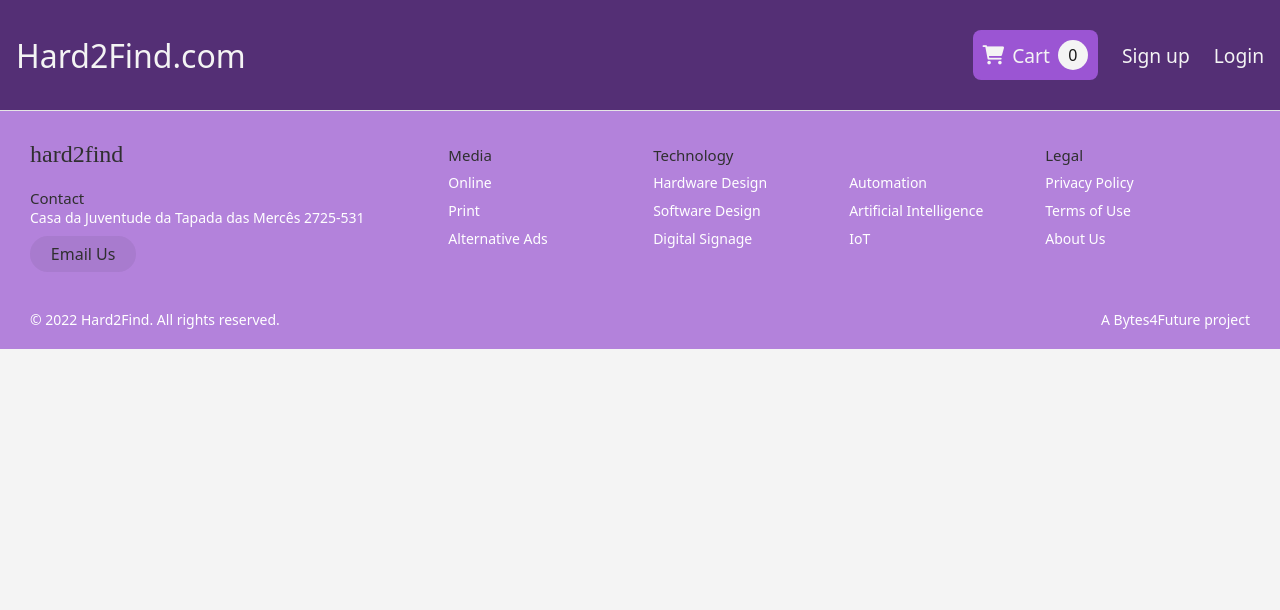
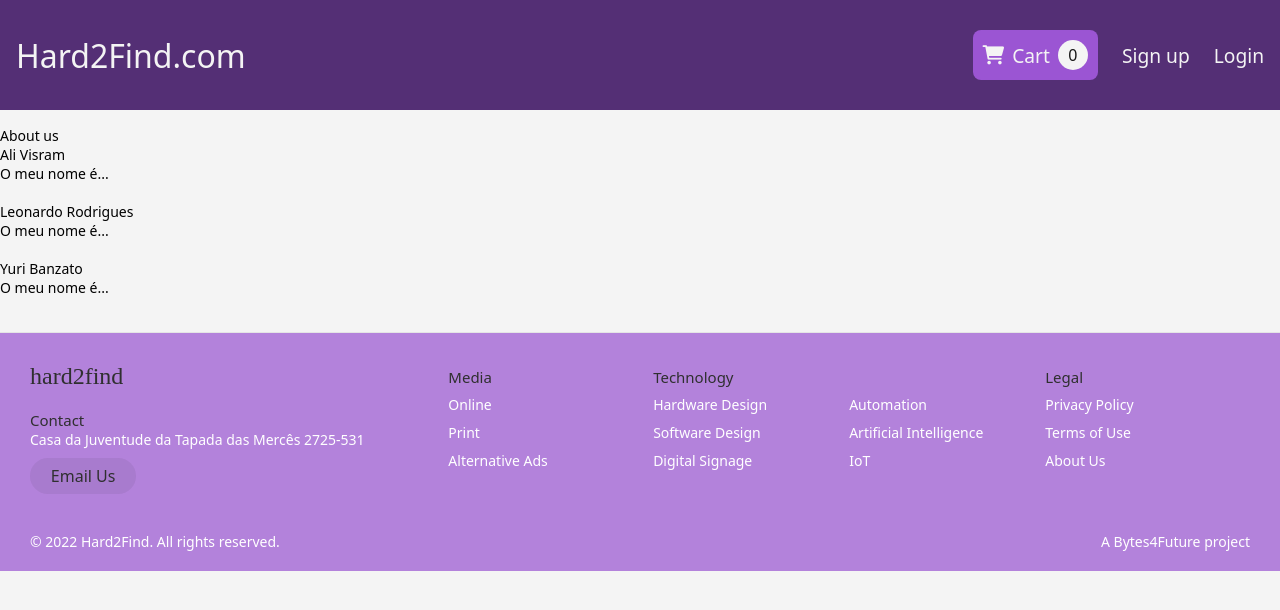
Before and after one commit to IruyCode/FinalProject, a React (Create React App) app in the folder front/: page /about-us in a window 1280 px wide. Shown: the top 610 px of the page. Built offline with nearby package versions, Linux system fonts and the light colour scheme.

Commit message:
About-us

```diff
--- a/front/src/App.js
+++ b/front/src/App.js
@@ -8,6 +8,7 @@
 import CartScreen from './screens/CartScreen'
 import SingupScreen from './screens/SingUpScreen';
 import Footer from './screens/Footer';
+import AboutUs from './screens/About us'
 
 
 // Components
@@ -32,6 +33,7 @@
           <Route exact path="/product/:id" element={<ProductScreen />} />
           <Route exact path="/cart" element={<CartScreen />} />
           <Route exact path="/SingUp" element={<SingupScreen/>} />
+          <Route exact path="/about-us" element={<AboutUs/>} />
         </Routes>
       </main>
       <Footer />
--- a/front/src/screens/About us.js
+++ b/front/src/screens/About us.js
@@ -1,11 +1,10 @@
 import './About us.css'
 
-const aboutUs = () => {
+const AboutUs = () => {
 
     return (
         <div className="aboutus__screen">
             <div className="about__title">About us</div>
-            <div className="homescreen__products">
                 <div className="student">
                     <p>Ali Visram</p>
                     <p>O meu nome é...</p>
@@ -24,9 +23,8 @@
                     <img src="" alt="">
                     </img>
                 </div>
-            </div>
         </div>
     )
 }
 
-export default aboutUs
+export default AboutUs
--- a/front/src/screens/Footer.js
+++ b/front/src/screens/Footer.js
@@ -1,5 +1,6 @@
 import './footer.css'
 import './About us.js'
+import { Link } from "react-router-dom";
 
 function Footer() {
     return (
@@ -81,7 +82,7 @@
         </li>
 
         <li>
-          <a href="#">About Us</a>
+          <Link to="/about-us">About Us</Link>
         </li>
       </ul>
     </li>
```
